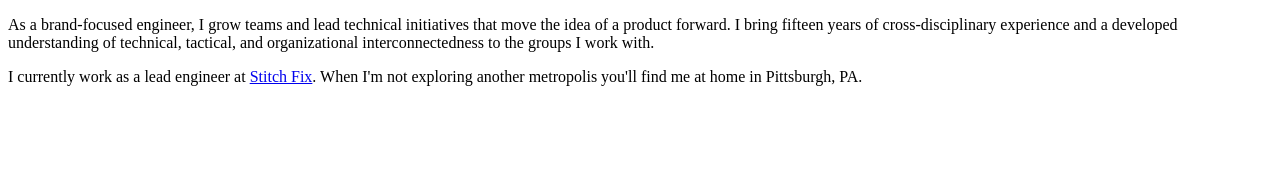
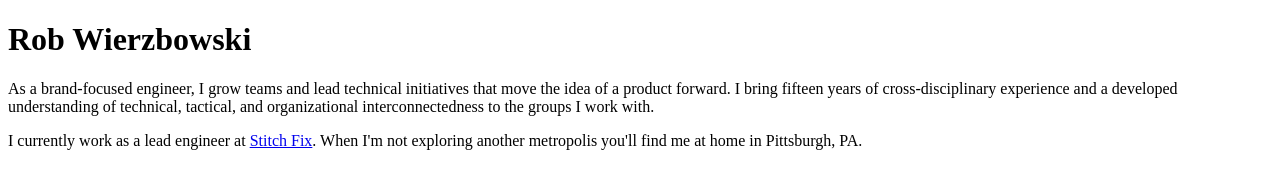
Before and after one commit to robwierzbowski/rw-metal, a website: page src/index.html in a window 1280 px wide. Shown: the top 188 px of the page. Drawn offline with Linux system fonts and the light colour scheme.

Commit message:
Add top level page header

```diff
--- a/src/index.html
+++ b/src/index.html
@@ -24,6 +24,8 @@
 
 <body>
   <main class="main">
+    <h1 class="title">Rob Wierzbowski</h1>
+
     <article class='content'>
       <p>
         As a brand-focused engineer, I grow teams and lead technical initiatives that move the idea of a product forward. I bring fifteen years of cross-disciplinary experience and a developed understanding of technical, tactical, and organizational interconnectedness to the groups I work with.
```
